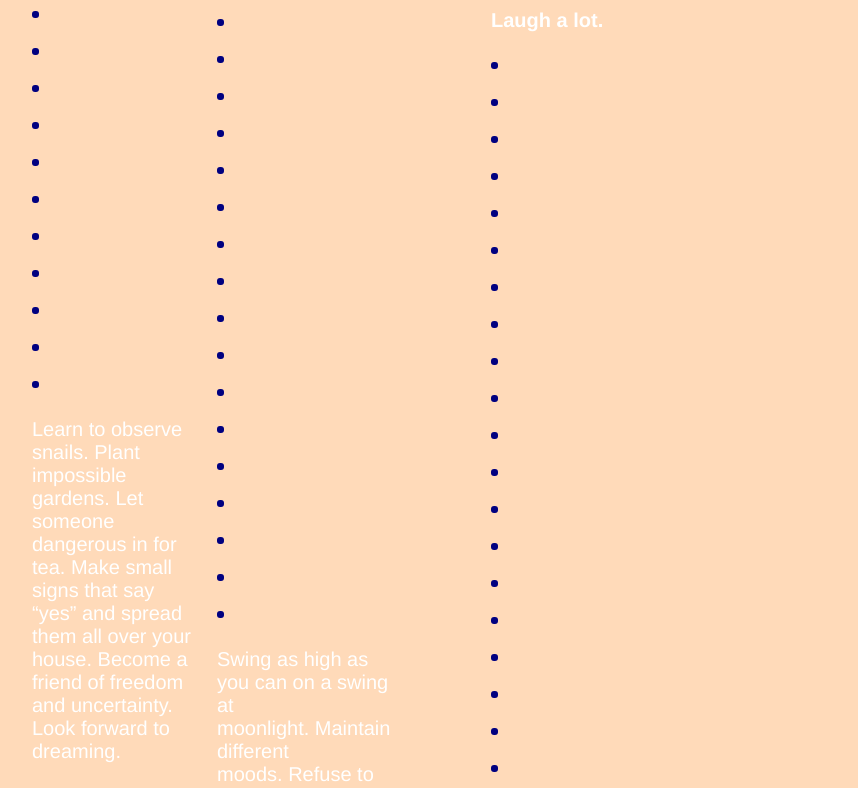
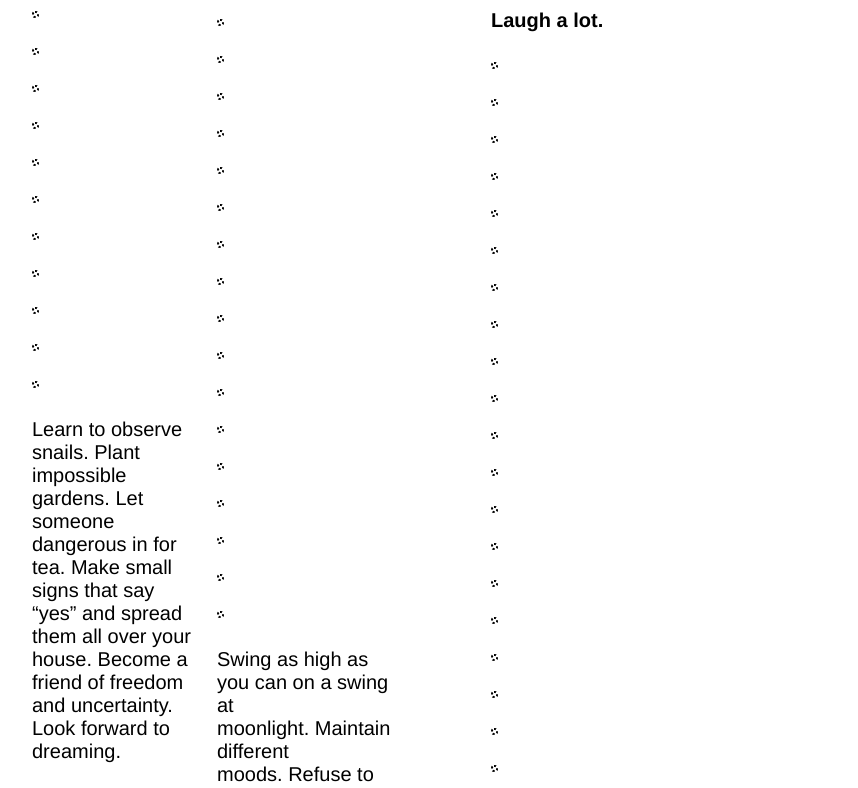
Before and after one commit to brookepage/brookepage.github.io, a plain HTML site: page 15variations/level4a.html in a window 1280 px wide. Shown: the part 599-1387 px from the top of the page, without its empty margins (23-881 px from the left). Drawn offline with Linux system fonts and the light colour scheme.

Commit message:
colour removal

```diff
--- a/15variations/level4a.html
+++ b/15variations/level4a.html
@@ -7,9 +7,7 @@
 <style>
 
 body {
-  background-color:peachpuff;
   width:800px;
-  color:navy;
 }
 
 .headingleft {
@@ -38,7 +36,6 @@ body {
   margin-top:150px;
   width:170px;
   position: relative;
-  color:white;
 }
 
 .p2 {
@@ -48,7 +45,6 @@ body {
   margin-top: -1160px;
   margin-left: 232px;
   position: relative;
-  color:white;
 }
 
 .p3 {
@@ -58,7 +54,6 @@ body {
   margin-left:506px;
   width:170px;
   position: relative;
-  color: white;
 }
 
 .p4 {
@@ -68,14 +63,12 @@ body {
   margin-top:0px;
   width:170px;
   position: relative;
-  color: white;
 }
 
 .dots {
   height: 3px;
   width: 3px;
-  background: navy;
-  border: 2px dotted navy;
+  border: 2px dotted black;
   border-radius: 3px;
   position: relative;
   margin-top: 30px;
@@ -84,7 +77,7 @@ body {
 
 .dotcc{
   background: navy;
-  border: 2px dotted navy;
+  border: 2px dotted black;
 
 }
 
```
